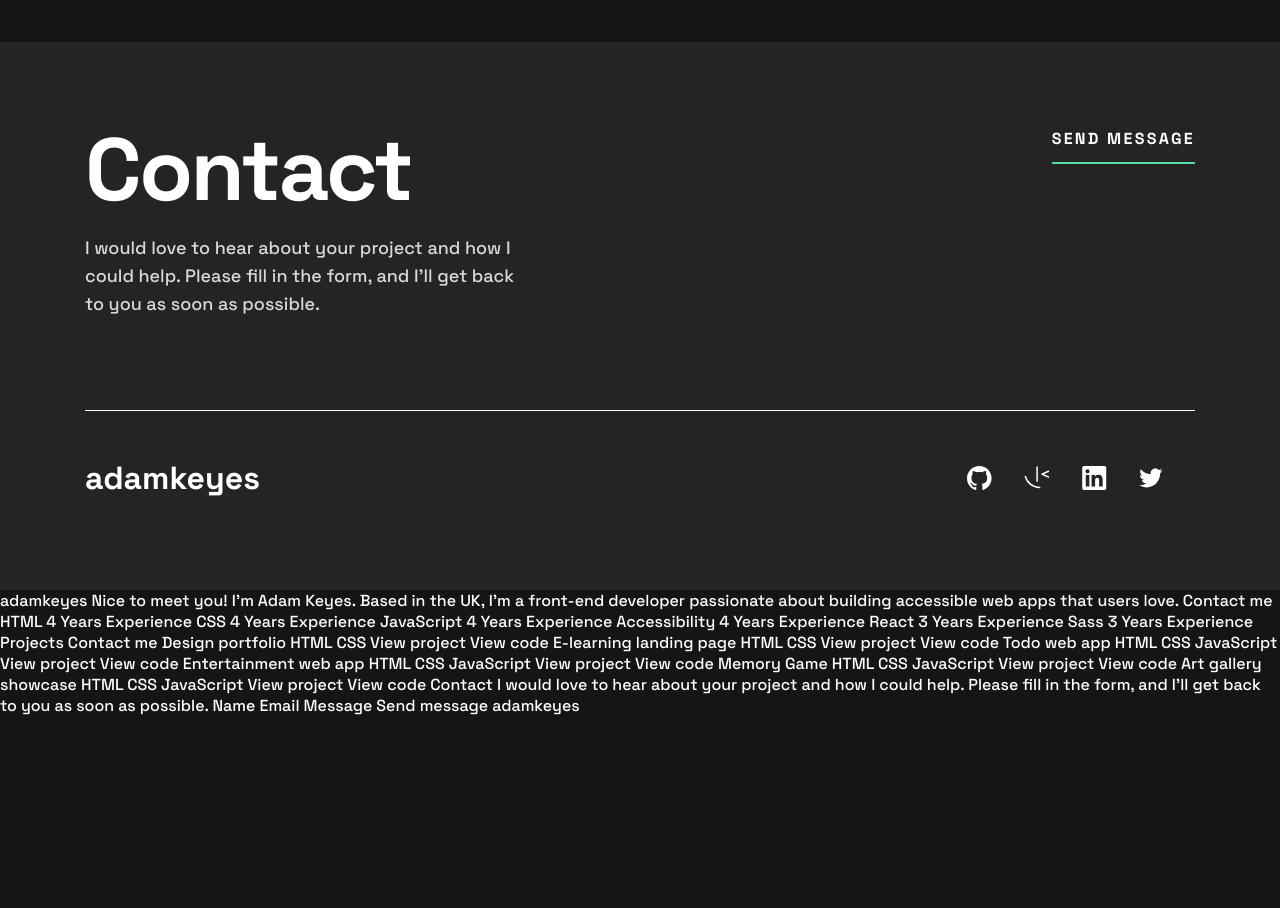
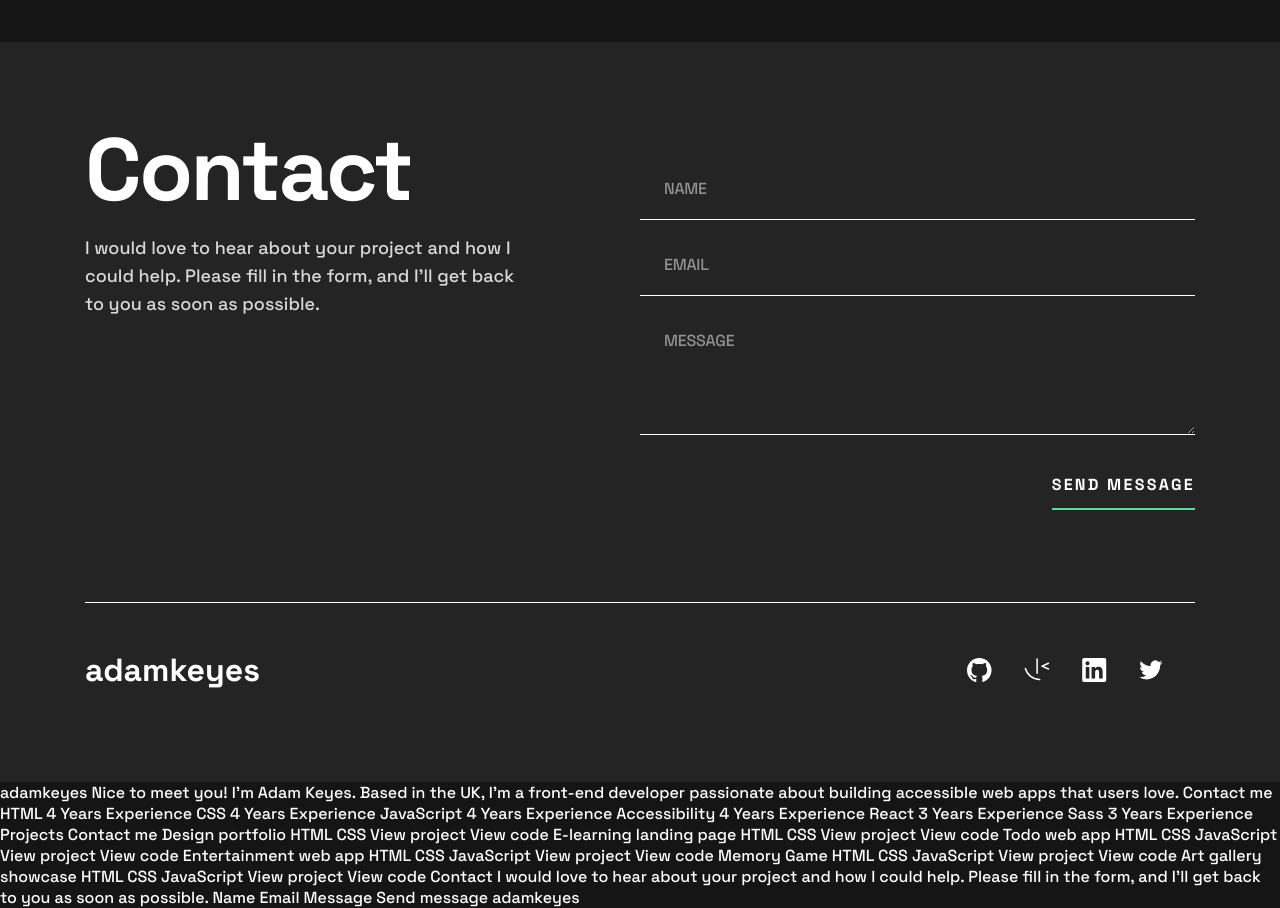
Before and after one commit to alla-r/FM-portfolio-react, a React (Vite) app: page / in a window 1280 px wide. Shown: the part 3160-4068 px from the top of the page. Before the commit the page ends 3876 px from the top, so only its background shows below. Built offline with nearby package versions, Linux system fonts and the light colour scheme.

Commit message:
add InputFields + state control

```diff
--- a/src/components/ContactForm/ContactForm.jsx
+++ b/src/components/ContactForm/ContactForm.jsx
@@ -1,11 +1,46 @@
+import { useState } from "react";
 import { FORM_DATA } from "../../constants";
-import Rings from "../../assets/images/pattern-rings.svg";
+// import Rings from "../../assets/images/pattern-rings.svg";
+import InputField from "./InputField";
 import "./ContactForm.scss";
 
+
 const ContactForm = () => {
-  // const fields = FORM_DATA.data.map(({ id }) => {});
+  const [formData, setFormData] = useState({ name: "", email: "", message: "" });
 
-  // TODO: form design + validation
+  const handleChange = (e, id) => {
+    const value = e.target.value;
+
+    setFormData({ ...formData, [id]: value });
+  }
+
+  const fields = FORM_DATA.data.map(
+    ({ id, label, placeholder, type, inputType }) => {
+      return (
+        <InputField
+          key={id}
+          label={label}
+          placeholder={placeholder}
+          type={type}
+          inputType={inputType}
+          id={id}
+          value={formData[id]}
+          onChange={(e) => handleChange(e, id)}
+          required
+        />
+      );
+    }
+  );
+
+  const handleSubmit = (e) => {
+    e.preventDefault();
+
+    // TODO: add validation
+
+    console.log(JSON.stringify(formData));
+  }
+
+  // TODO: form design + validation yump formik
   return (
     <section id="contact-form" className="contact-form">
       <div className="container">
@@ -14,7 +49,43 @@ const ContactForm = () => {
             <h2 className="main-title">{FORM_DATA.title}</h2>
             <p className="contact-form__description">{FORM_DATA.description}</p>
           </div>
-          <form action="" className="form">
+          <form className="form" onSubmit={handleSubmit}>
+            {fields}
+            {/* <div className="form__control">
+              <label htmlFor="name" className="visually-hidden">
+                Name
+              </label>
+              <input
+                type="text"
+                id="name"
+                name="name"
+                placeholder="Name"
+                className="form__text-field"
+              />
+            </div>
+            <div className="form__control">
+              <label htmlFor="email" className="visually-hidden">
+                Name
+              </label>
+              <input
+                type="email"
+                id="email"
+                name="email"
+                placeholder="Email"
+                className="form__text-field"
+              />
+            </div>
+            <div className="form__control">
+              <label htmlFor="message" className="visually-hidden">
+                Message
+              </label>
+              <textarea
+                id="message"
+                className="form__text-field"
+                name="message"
+                placeholder="Message"
+              ></textarea>
+            </div> */}
             <button type="submit" className="main-button">
               {FORM_DATA.buttonText}
             </button>
--- a/src/components/ContactForm/ContactForm.scss
+++ b/src/components/ContactForm/ContactForm.scss
@@ -20,6 +20,7 @@
     }
 
     .form {
+      margin-top: 50px;
       text-align: right;
     }
   }
--- a/src/constants.js
+++ b/src/constants.js
@@ -152,5 +152,26 @@ export const FORM_DATA = {
   title: "Contact",
   description: `I would love to hear about your project and how I could help. Please fill in the form, and I’ll get back to you as soon as possible.`,
   buttonText: "SEND MESSAGE",
-  data: []
+  data: [
+    {
+      id: "name",
+      label: "Name",
+      placeholder: "Name",
+      type: "input",
+      inputType: "text"
+    },
+    {
+      id: "email",
+      label: "Email",
+      placeholder: "Email",
+      type: "input",
+      inputType: "email"
+    },
+    {
+      id: "message",
+      label: "Message",
+      placeholder: "Message",
+      type: "textarea"
+    }
+  ]
 }
```
